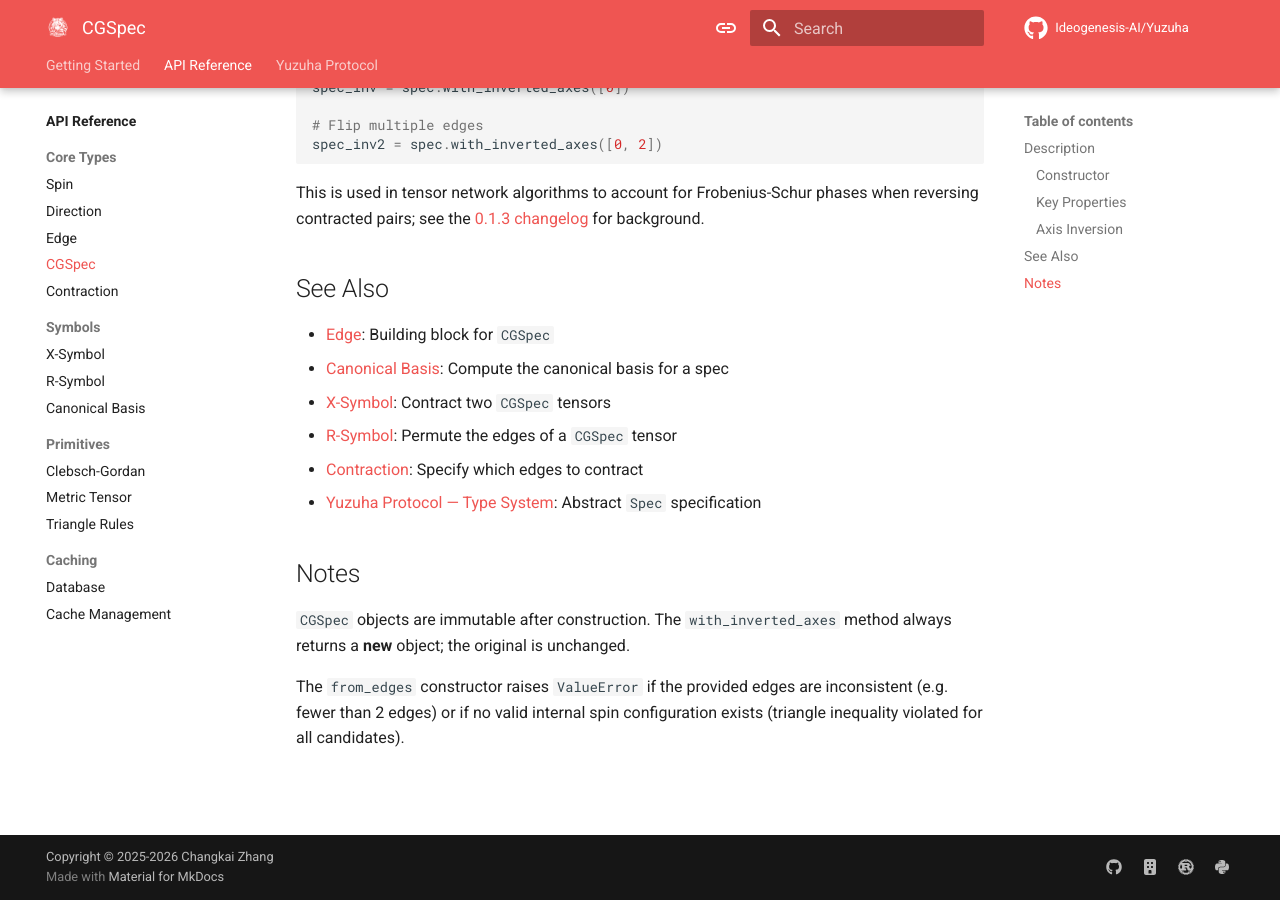
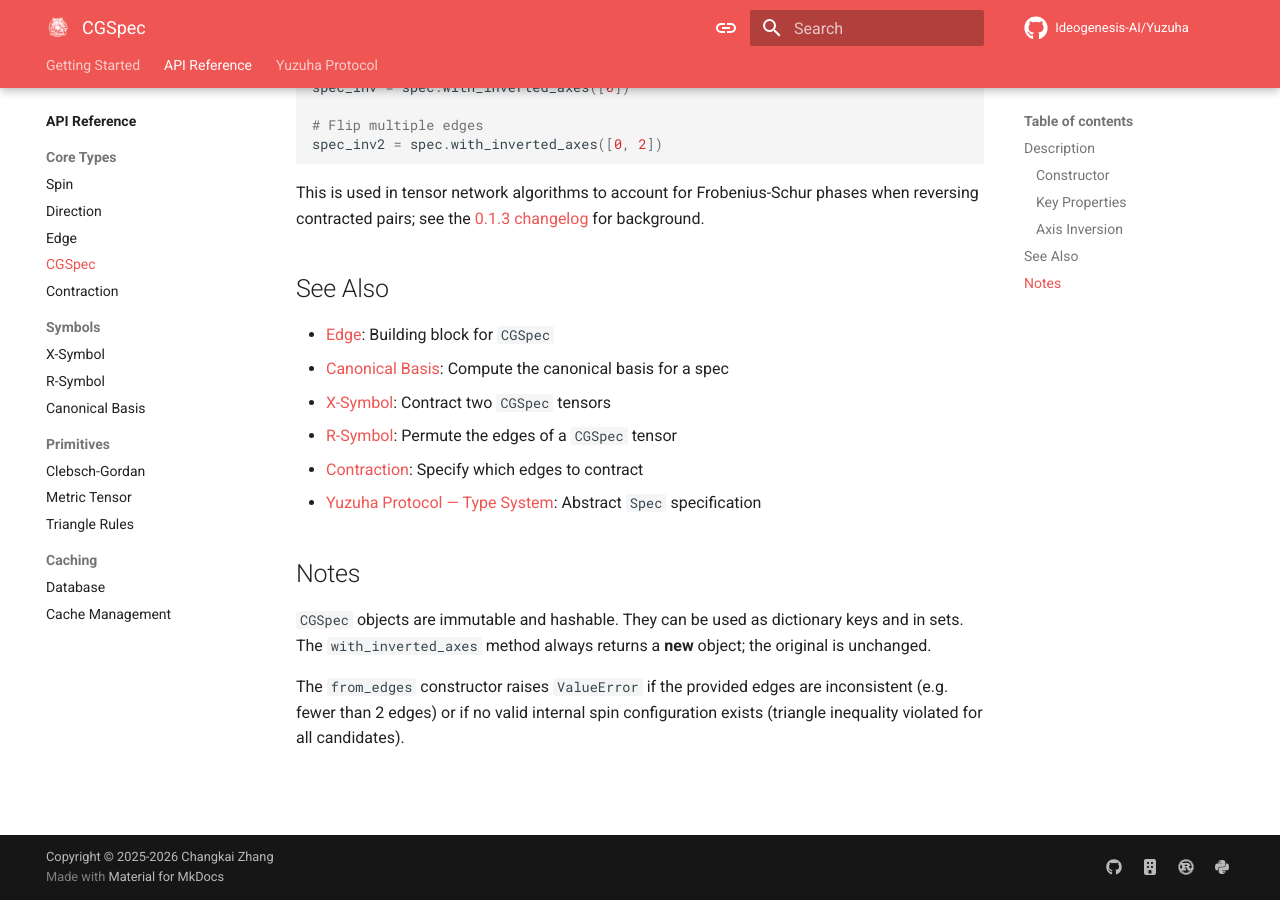
Before and after one commit to Ideogenesis-AI/Yuzuha, an MkDocs documentation site: the page built from docs/api/core/cgspec.md, in a window 1280 px wide and 900 px high, scrolled down 1547 px. Built offline with MkDocs 1.6.1 and Material for MkDocs 9.7.7, drawn with Linux system fonts in a browser that asks for light colours; comment, search, counter and statistics services are not loaded.

Commit message:
Update CGSpec documentation to clarify immutability and hashability
This commit enhances the CGSpec documentation by specifying that CGSpec objects are immutable and hashable, allowing them to be used as dictionary keys and in sets. This clarification improves user understanding of CGSpec's behavior and its applicability in various data structures.

```diff
--- a/docs/api/core/cgspec.md
+++ b/docs/api/core/cgspec.md
@@ -83,8 +83,9 @@ for background.
 
 ## Notes
 
-`CGSpec` objects are immutable after construction. The `with_inverted_axes` method
-always returns a **new** object; the original is unchanged.
+`CGSpec` objects are immutable and hashable. They can be used as dictionary keys
+and in sets. The `with_inverted_axes` method always returns a **new** object; the
+original is unchanged.
 
 The `from_edges` constructor raises `ValueError` if the provided edges are inconsistent
 (e.g. fewer than 2 edges) or if no valid internal spin configuration exists (triangle
```
